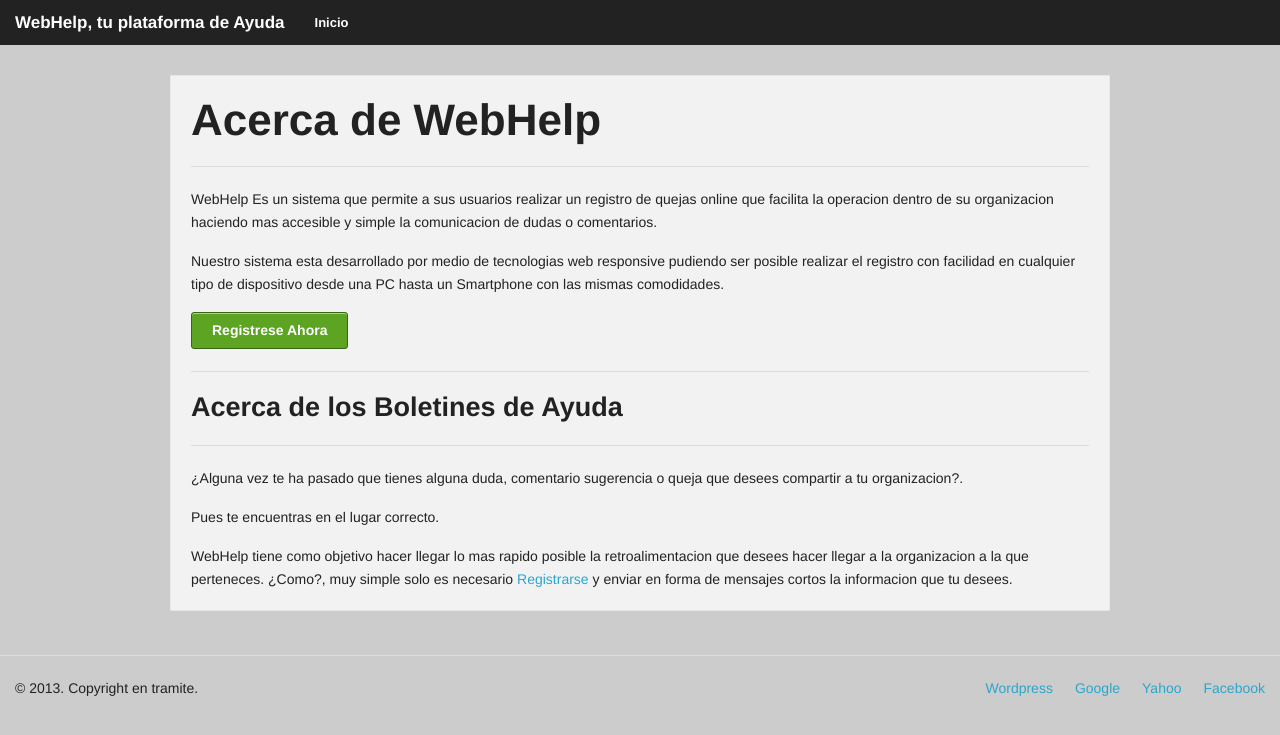
After one commit to MikeVelazcoMtz/WebHelp, a PHP site: page /ayuda/index.html in a window 1280 px wide. The commit adds this page. Shown: the top 735 px of the page. Run offline with PHP 8.4, Linux system fonts and the light colour scheme.

Commit message:
Agregando la ayuda y la modificación de comentarios en admin

```diff
--- a/admin/index.php
+++ b/admin/index.php
@@ -5,7 +5,7 @@
 		$name = $_SESSION["name"];
 	}else
 	{
-		$name = 'Usuario Invalido';
+		require '../clases/logout.php';
 	}
 	function alert($name)
 	{
--- /dev/null
+++ b/ayuda/index.html
@@ -0,0 +1,86 @@
+
+<!DOCTYPE html PUBLIC "-//W3C//DTD XHTML 1.0 Transitional//EN" "http://www.w3.org/TR/xhtml1/DTD/xhtml1-transitional.dtd">
+<html xmlns="http://www.w3.org/1999/xhtml">
+  <head>
+    <!-- Set the viewport width to device width for mobile -->
+    <meta content="width=device-width" name="viewport" />
+    <meta content="text/html; charset=utf-8" http-equiv="Content-Type" />
+    <title>Bienvenido a WebHelp</title>
+    <!-- ARCHIVOS NECESARIOS PARA UTILIZAR FOUNDATION -->
+    <!--
+    <script src="javascripts/jquery.js"></script><script src="javascripts/jquery.foundation.mediaQueryToggle.js"></script><script src="javascripts/jquery.foundation.forms.js"></script><script src="javascripts/jquery.foundation.reveal.js"></script><script src="javascripts/jquery.foundation.orbit.js"></script><script src="javascripts/jquery.foundation.navigation.js"></script><script src="javascripts/jquery.foundation.buttons.js"></script><script src="javascripts/jquery.foundation.tabs.js"></script><script src="javascripts/jquery.foundation.tooltips.js"></script><script src="javascripts/jquery.foundation.accordion.js"></script><script src="javascripts/jquery.placeholder.js"></script><script src="javascripts/jquery.foundation.alerts.js"></script><script src="javascripts/jquery.foundation.topbar.js"></script><script src="javascripts/jquery.foundation.joyride.js"></script><script src="javascripts/jquery.foundation.clearing.js"></script><script src="javascripts/jquery.foundation.magellan.js"></script>  -->
+    <link href="../css/form.css" rel="stylesheet" />
+    <link href="../css/foundation.min.css" rel="stylesheet" />
+    <link href="../css/app.css" rel="stylesheet" />
+    <!-- <link rel="stylesheet" href="../css/responsive-tables.css" type="text/css" /> -->
+    <style type="text/css">
+          body{
+            background-color: #CCC
+          }
+      </style>
+      <script src="../js/modernizr.foundation.js"></script>
+    <script src="../js/jquery.js"></script>
+    <script src="../js/foundation.min.js"></script>
+    <script src="../js/app.js"></script>
+    <script src="../js/jquery.customforms.js" type="text/javascript" charset="utf-8"></script>
+    <script src="../js/responsive-tables.js" type="text/javascript" charset="utf-8"></script>
+  </head>
+  <body>
+    <nav class="top-bar">
+      <ul>
+        <li class="name">
+          <h1><a href="#">WebHelp, tu plataforma de Ayuda</a></h1>
+        </li>
+        <li class="toggle-topbar"><br />
+        </li>
+      </ul>
+      <section>
+        <ul class="left">
+          <li><a href="../index.php" class="a">Inicio</a></li>
+        </ul>
+      </section>
+
+    </nav>
+    <!-- TERMINA LA SECCION  DEL MENU -->
+    <!-- Inicia seccion de reveal -->
+      <div id="myModal" class="reveal-modal">
+        <h1 id="title"></h1>
+        <p class="lead" id="comment"></p>
+        <a class="close-reveal-modal">&#215;</a>
+      </div>
+    <!-- termina seccion de reveal -->
+    <div class="row">
+        <div id="result" class="twelve columns panel">
+          <h1>Acerca de WebHelp</h1>
+          <hr>
+          <p>
+          WebHelp Es un sistema que permite a sus usuarios realizar un registro de quejas online que facilita la operacion dentro de su organizacion haciendo mas accesible y simple la comunicacion de dudas o comentarios.
+          </p>
+          <p>
+          Nuestro sistema esta desarrollado por medio de tecnologias web responsive pudiendo ser posible realizar el registro con facilidad en cualquier tipo de dispositivo desde una PC hasta un Smartphone con las mismas comodidades.
+          </p>
+          <a href="../register/index.php" class="button success radius">Registrese Ahora</a>
+          <hr />
+          <h3>Acerca de los Boletines de Ayuda</h3>
+          <hr />
+          <p>¿Alguna vez te ha pasado que tienes alguna duda, comentario sugerencia o queja que desees compartir a tu organizacion?. </p>
+          <p>Pues te encuentras en el lugar correcto.</p>
+          <p>WebHelp tiene como objetivo hacer llegar lo mas rapido posible la retroalimentacion que desees hacer llegar a la organizacion a la que perteneces. ¿Como?, muy simple solo es necesario <a href="../register/index.php">Registrarse</a> y enviar en forma de mensajes cortos la informacion que tu desees.</p>
+        </div>
+      </div>
+    <footer>
+      <hr />
+      <div class="six columns">
+        <p>© 2013. Copyright en tramite.</p>
+      </div>
+      <div class="six columns">
+        <ul class="link-list right">
+          <li><a href="www.wordpress.com">Wordpress</a></li>
+          <li><a href="www.google.com.mx">Google</a></li>
+          <li><a href="mx.yahoo.com">Yahoo</a></li>
+          <li><a href="www.facebook.com">Facebook</a></li>
+        </ul>
+      </div>
+    </footer>
+  </body>
+</html>
--- a/index.php
+++ b/index.php
@@ -119,6 +119,9 @@
         <br />
         <input type="password" placeholder="Contraseña" id="password"/>
         <a href="#" id="login" class="button" >Acceder</a>
+        <br />
+        <br />
+        o puede <a href="register/index.php">Registrarse</a>
       </form>
     </div>
     <div class="row">
--- a/register/index.php
+++ b/register/index.php
@@ -57,7 +57,6 @@
       <section>
         <ul class="left">
           <li><a href="../index.php" class="a">Inicio</a></li>
-          <li><a href="#" class="a">Captura de Boletines de ayuda</a></li>
           <li>
             <a href="#" class="a">¿Nuevo en WebHelp?</a>
           </li>
--- a/user/index.php
+++ b/user/index.php
@@ -62,7 +62,7 @@
         <ul class="left">
           <li><a href="" class="a">Inicio</a></li>
           <li><a href="newMessage.php" class="a">Captura de Boletines de ayuda</a></li>
-          <li><a href="#" class="a">¿Nuevo en WebHelp?</a></li>
+          <li><a href="../ayuda/index.html" class="a">¿Nuevo en WebHelp?</a></li>
         </ul>
         <ul class="right">
         	<li class='has-dropdown'>
```
Also changed, not shown: admin/changeStatus.php (+8 -2 lines), admin/inbox.php (+3 -4 lines).
